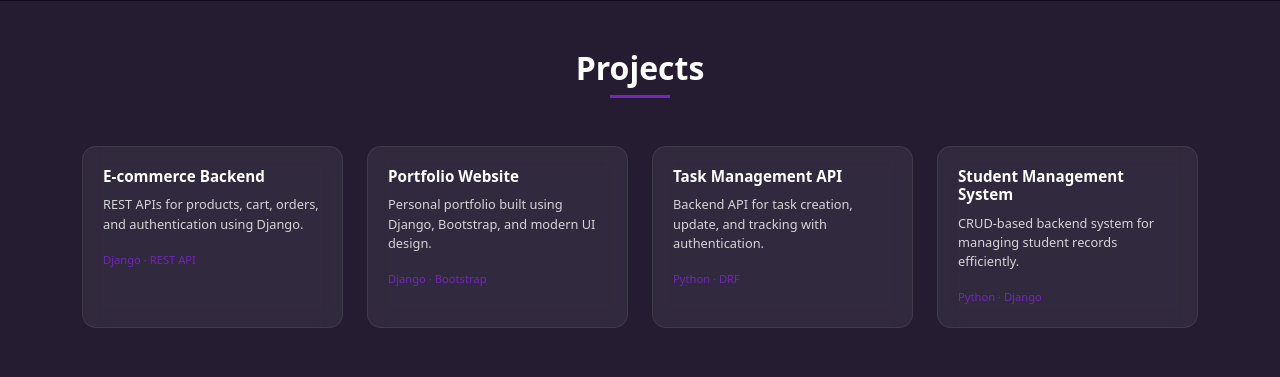
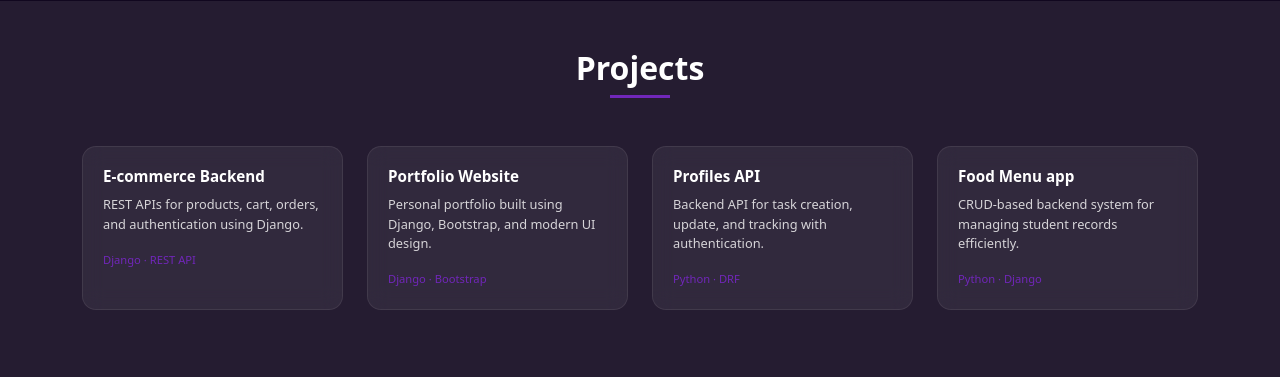
Before and after one commit to ashish826009-cloud/Ashish_portfolio, a Django app: page / in a window 1280 px wide. Shown: the part 981-1358 px from the top of the page. Run offline with Django 5.2, Linux system fonts and the light colour scheme; some web fonts are replaced.

Commit message:
Frontend changes

```diff
--- a/portfolio/templates/portfolio/index.html
+++ b/portfolio/templates/portfolio/index.html
@@ -399,7 +399,7 @@
                 <!-- Project 3 -->
                 <div class="col-md-6 col-lg-3">
                     <div class="project-card h-100">
-                        <h6 class="project-title">Task Management API</h6>
+                        <h6 class="project-title">Profiles API</h6>
                         <p class="project-desc">
                             Backend API for task creation, update, and tracking with authentication.
                         </p>
@@ -410,7 +410,7 @@
                 <!-- Project 4 -->
                 <div class="col-md-6 col-lg-3">
                     <div class="project-card h-100">
-                        <h6 class="project-title">Student Management System</h6>
+                        <h6 class="project-title">Food Menu app</h6>
                         <p class="project-desc">
                             CRUD-based backend system for managing student records efficiently.
                         </p>
```
